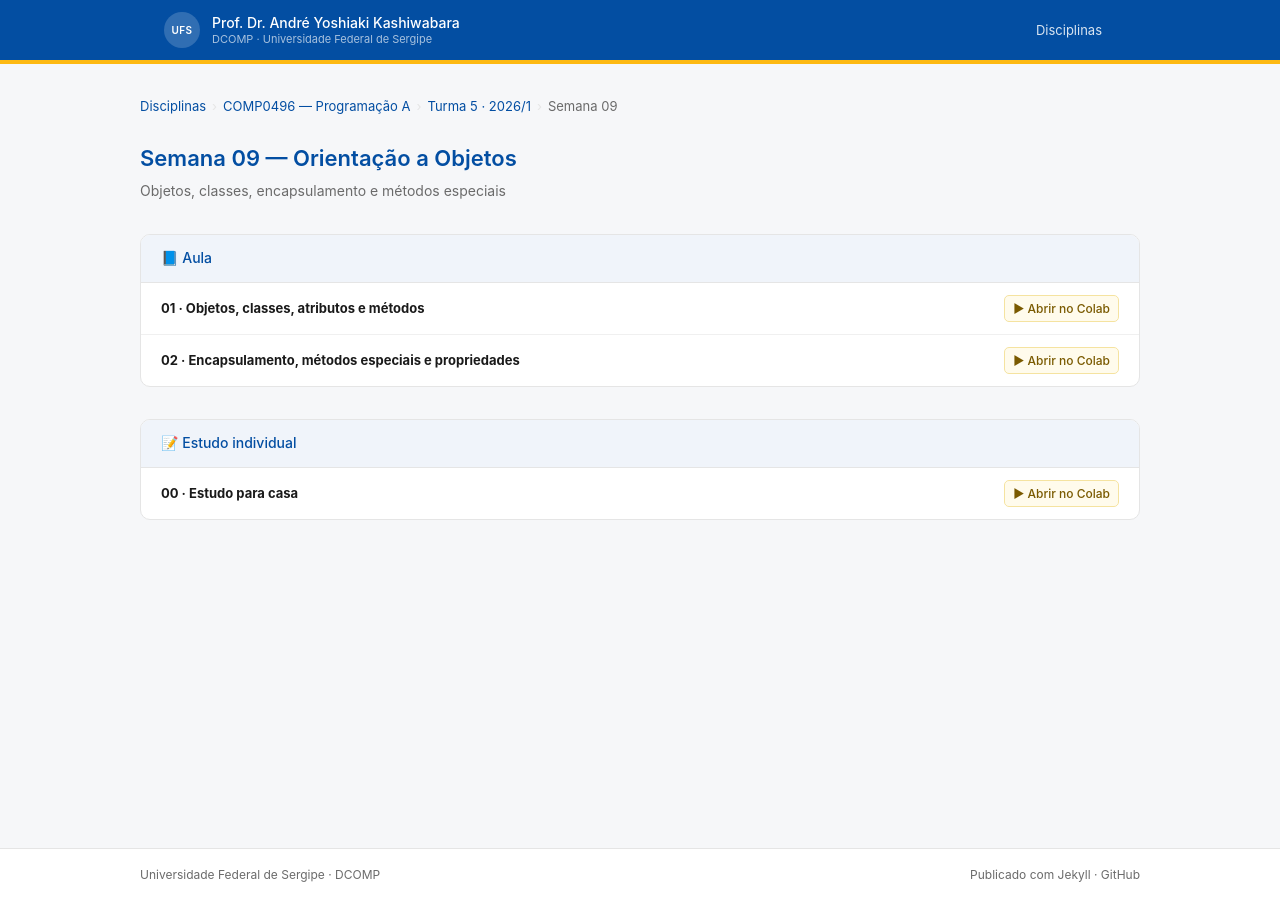
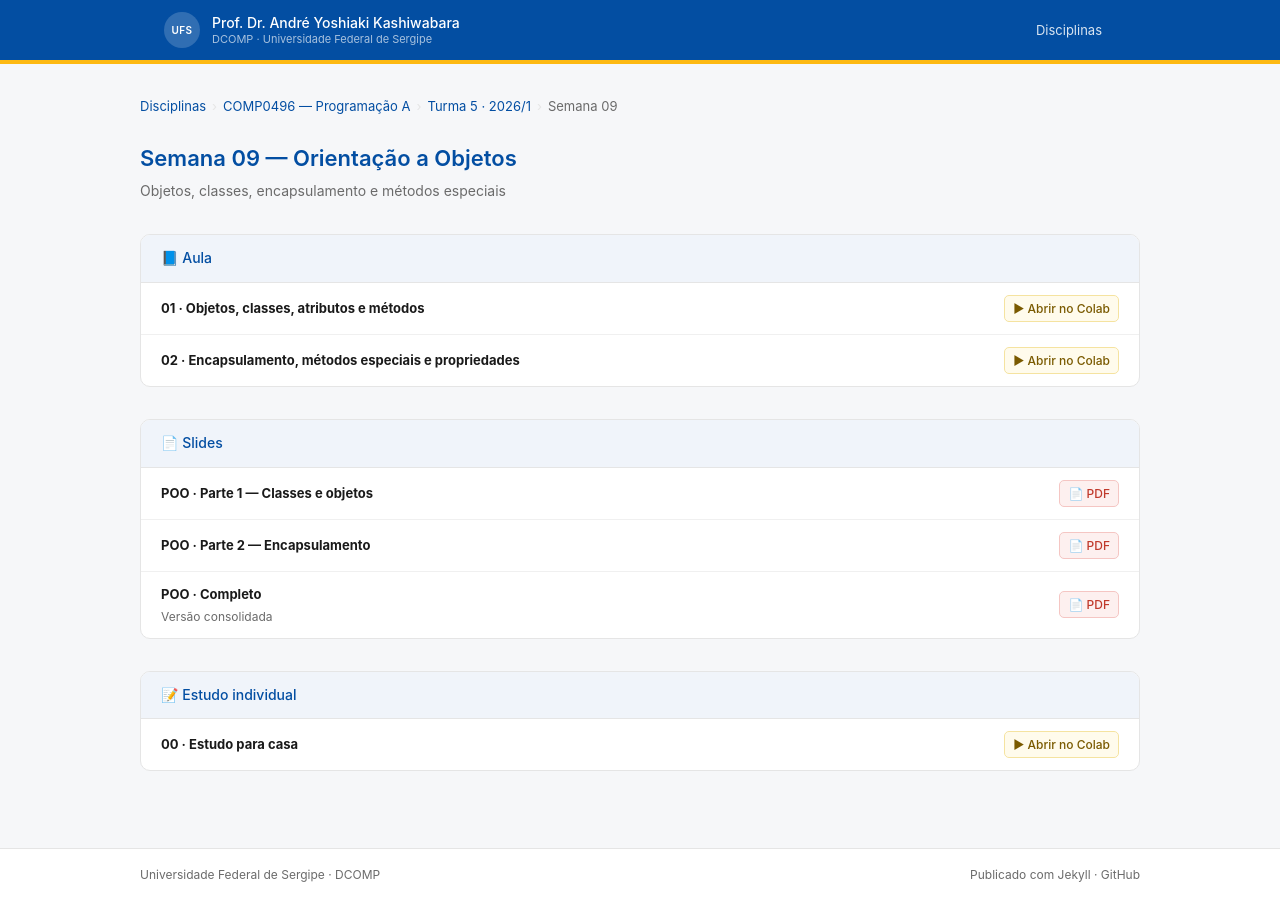
Before and after one commit to ayoshiaki/ufs-disciplinas, a Jekyll site: the page built from programacao-a/2026-1-T05/semana-09/index.md, in a window 1280 px wide. Built offline with Jekyll 4.4.1, drawn with Linux system fonts in a browser that asks for light colours.

Commit message:
feat: adapta .tex de POO à estrutura do Makefile e gera PDFs
Cada slide vira uma subpasta com slides.tex (estrutura esperada
pelo Makefile). Pequenas correções nos fontes para compilar:
- Adiciona tikzlibrary faltantes (shapes.geometric, positioning)
- Substitui ✓/✗ por \checkmark / \$\times\$
- Estende literate do listings para acentos maiúsculos e travessões
- Remove \end{center} órfão em poo_completo

Atualiza índices das semanas 09 e 10 com a nova seção 📄 Slides
e os badges de PDFs na linha do tempo da turma.

Co-Authored-By: Claude Opus 4.7 (1M context) <noreply@anthropic.com>

```diff
--- a/programacao-a/2026-1-T05/semana-09/index.md
+++ b/programacao-a/2026-1-T05/semana-09/index.md
@@ -37,6 +37,26 @@ turma: 2026-1-T05
 </div>
 
 <div class="table-card">
+  <div class="table-card-header">📄 Slides</div>
+  <table>
+    <tbody>
+      <tr>
+        <td><strong>POO · Parte 1 — Classes e objetos</strong></td>
+        <td class="td-right"><a class="badge-pdf" href="poo_01_classes_objetos/slides.pdf">📄 PDF</a></td>
+      </tr>
+      <tr>
+        <td><strong>POO · Parte 2 — Encapsulamento</strong></td>
+        <td class="td-right"><a class="badge-pdf" href="poo_02_encapsulamento/slides.pdf">📄 PDF</a></td>
+      </tr>
+      <tr>
+        <td><strong>POO · Completo</strong><div class="td-sub">Versão consolidada</div></td>
+        <td class="td-right"><a class="badge-pdf" href="poo_completo/slides.pdf">📄 PDF</a></td>
+      </tr>
+    </tbody>
+  </table>
+</div>
+
+<div class="table-card">
   <div class="table-card-header">📝 Estudo individual</div>
   <table>
     <tbody>
```
Also changed, not shown: programacao-a/2026-1-T05/index.md (+2 -2 lines), programacao-a/2026-1-T05/semana-10/index.md (+16 -0 lines), 15 other files.
